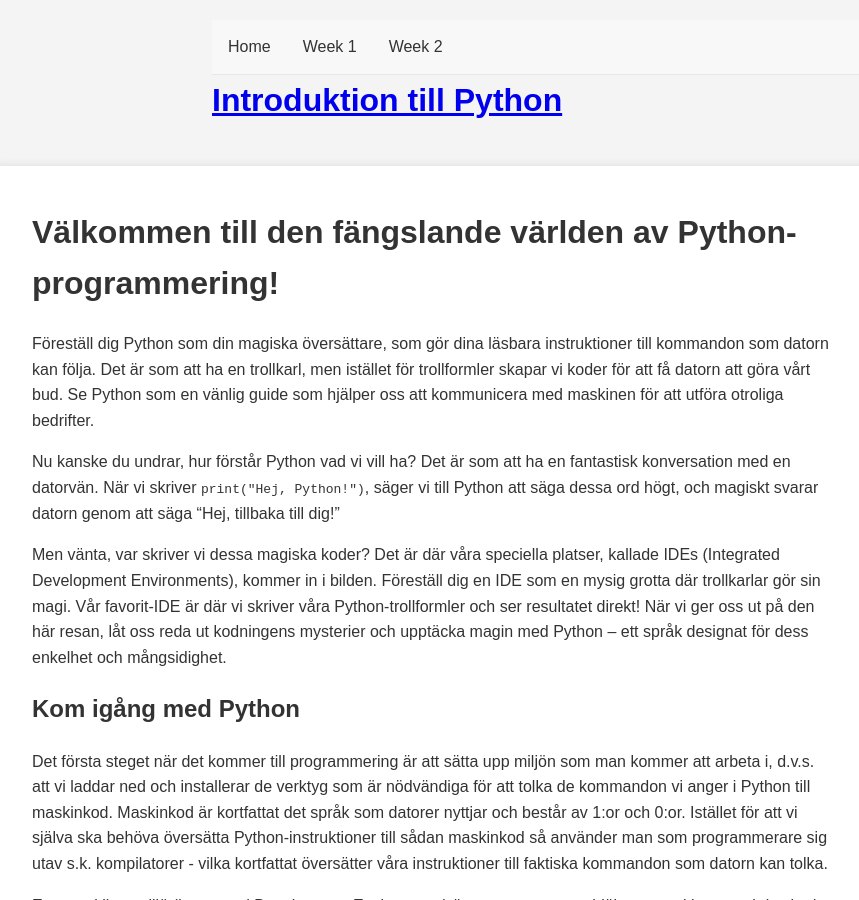
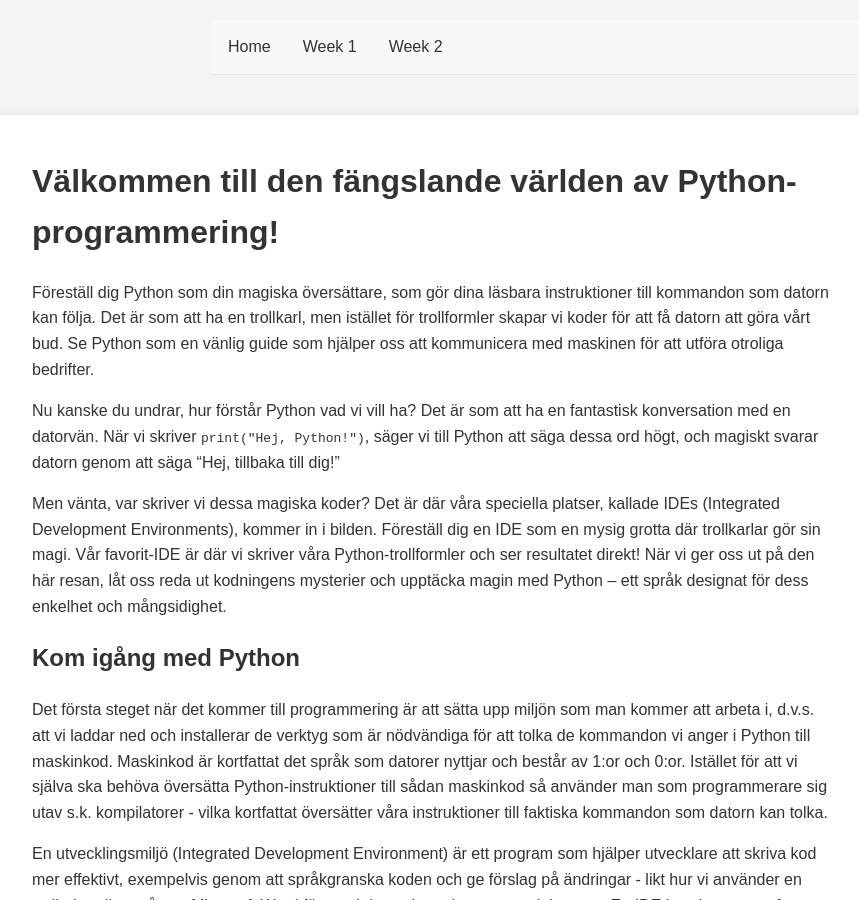
Before and after one commit to noitaloiv/fundamentalPython, a Jekyll site: the page built from week1/introduction.md, in a window 1280 px wide and 900 px high. Shown: the whole window, without its empty margins (28-887 px from the left). Built offline with Jekyll 4.4.1, drawn with Linux system fonts in a browser that asks for light colours.

Commit message:
Update default.html

```diff
--- a/_layouts/default.html
+++ b/_layouts/default.html
@@ -4,7 +4,7 @@
     <meta charset="UTF-8">
     <meta name="viewport" content="width=device-width, initial-scale=1.0">
     <title>{{ page.title }}</title>
-    <link rel="stylesheet" href="/assets/css/style.css">
+    <link rel="stylesheet" href="../assets/css/style.css">
 </head>
 <body>
     <header>
@@ -18,7 +18,6 @@
                 </ul>
             </div>
         </nav>
-        <h1><a href="/">Introduktion till Python</a></h1>
     </header>
 
     <main>
```
